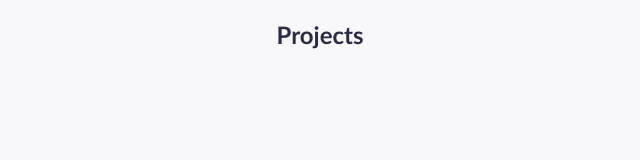
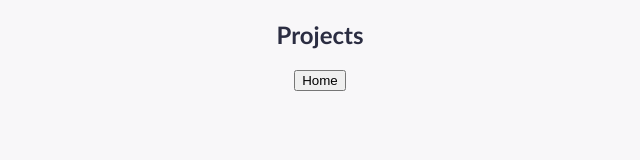
Before and after one commit to AlexLewis10/portfolio, a React (Create React App) app: page / in a window 1280 px wide. Both pictures are taken after a click on the button "Projects". Shown: the top 160 px of the page, without its empty margins (320-960 px from the left). Built offline with nearby package versions, Linux system fonts and the light colour scheme.

Commit message:
Home button, when clicked the projects element is hidden

```diff
--- a/src/components/home.js
+++ b/src/components/home.js
@@ -12,6 +12,10 @@ export class Home extends Component {
 
   sendToProjects = () => {
     this.setState({ showProjects: true })
+  }
+
+  sentToHome = () => {
+    this.setState({ showProjects: false })
   }
 
   render () {
@@ -40,6 +44,9 @@ export class Home extends Component {
       return (
         <div>
           <Projects />
+          <div>
+          <button id="home" className="btn" onClick={this.sentToHome}>Home</button>
+          </div>
         </div>
       )
     }
```
Also changed, not shown: 1 other file (tests, documents, lock files or other folders).
